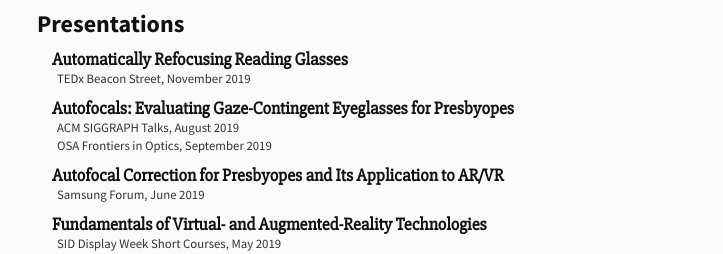
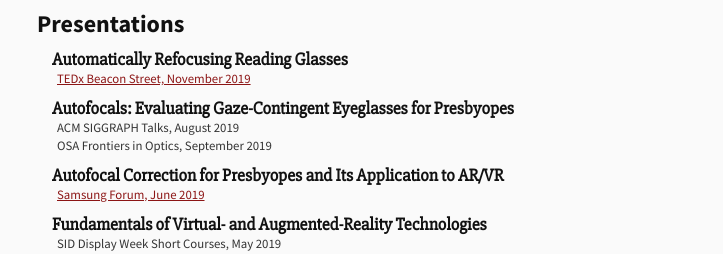
Before and after one commit to nitishpdmn/nitishpdmn.github.io, a plain HTML site: page index.html in a window 1280 px wide. Shown: the part 2143-2397 px from the top of the page, without its empty margins (418-1141 px from the left). Drawn offline with Linux system fonts and the light colour scheme; files whose address does not match are found by name.

Commit message:
links to youtube for talks

```diff
--- a/index.html
+++ b/index.html
@@ -445,7 +445,7 @@
             <h1 class="title">Presentations</h1>
             <div class="talk" data-year="2019" data-journal="TEDx">
                 <h2>Automatically Refocusing Reading Glasses</h2>
-                <p>TEDx Beacon Street, November 2019</p>
+                <p><a href="https://www.youtube.com/watch?v=iAknMPnn_V8">TEDx Beacon Street, November 2019</a></p>
             </div>
             <div class="talk" data-year="2019" data-journal="SIGGRAPH (Talks), OSA (Frontiers in Optics)">
                 <h2>Autofocals: Evaluating Gaze-Contingent Eyeglasses for Presbyopes</h2>
@@ -454,7 +454,7 @@
             </div>
             <div class="talk" data-year="2019" data-journal="Samsung Forum">
                 <h2>Autofocal Correction for Presbyopes and Its Application to AR/VR</h2>
-                <p>Samsung Forum, June 2019</p>
+                <p><a href="https://www.youtube.com/watch?v=0zdF7CeFDAE">Samsung Forum, June 2019</a></p>
             </div>
             <div class="talk" data-year="2019" data-journal="SID">
                 <h2>Fundamentals of Virtual- and Augmented-Reality Technologies</h2>
```
